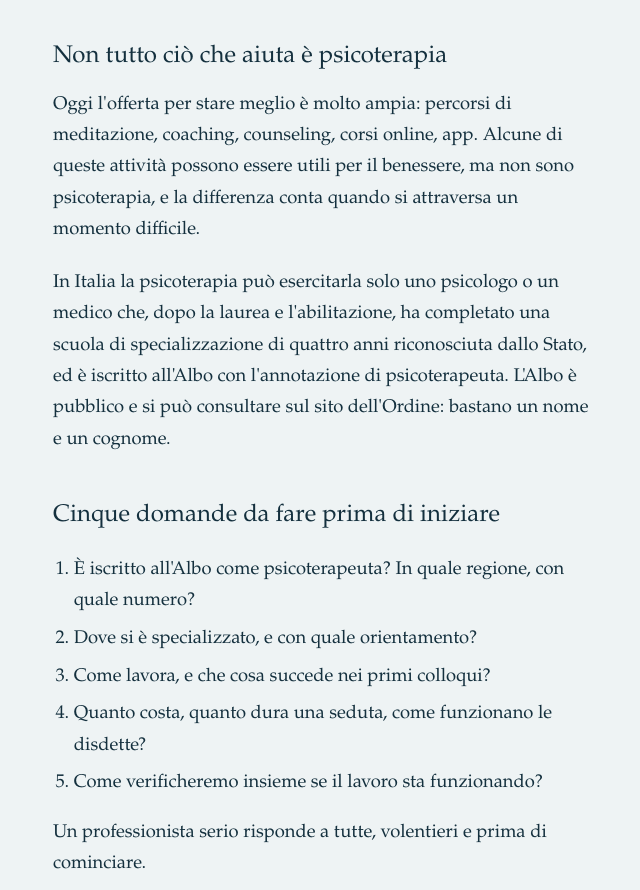
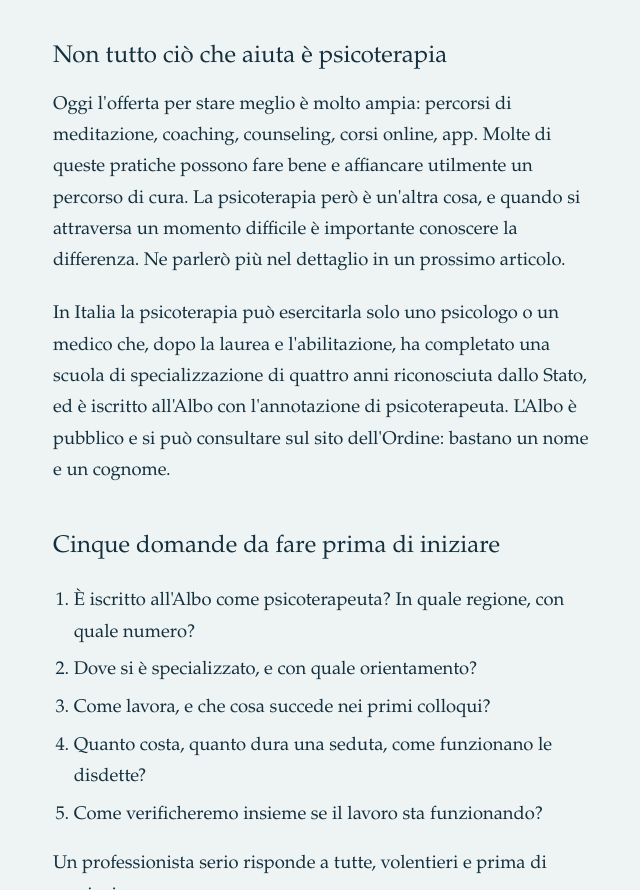
Before and after one commit to albertodelduca/albertodelduca.it., a plain HTML site: page articoli/psicoterapia-efficacia-come-verificarla.html in a window 1280 px wide. Shown: the part 1069-1959 px from the top of the page, without its empty margins (251-891 px from the left). Drawn offline with Linux system fonts and the light colour scheme.

Commit message:
Articolo efficacia: paragrafo sulle altre pratiche più morbido
Co-Authored-By: Claude Opus 5.5 <noreply@anthropic.com>
Claude-Session: https://claude.ai/code/session_017fxdPuEaTj1bzgDhcZWAch

```diff
--- a/articoli/psicoterapia-efficacia-come-verificarla.html
+++ b/articoli/psicoterapia-efficacia-come-verificarla.html
@@ -87,7 +87,7 @@
       <p>Ma la ricerca dice anche un'altra cosa, meno nota: non tutte le esperienze terapeutiche vanno bene. Una piccola parte delle persone, negli studi tra il 5 e il 10 per cento, finisce un percorso stando peggio di prima. E i terapeuti, me compreso, tendono a sopravvalutare i propri risultati. Per questo credo che la domanda «funziona?» non vada fatta una volta sola, all'inizio, ma ripetuta lungo la strada.</p>
 
       <h2>Non tutto ciò che aiuta è psicoterapia</h2>
-      <p>Oggi l'offerta per stare meglio è molto ampia: percorsi di meditazione, coaching, counseling, corsi online, app. Alcune di queste attività possono essere utili per il benessere, ma non sono psicoterapia, e la differenza conta quando si attraversa un momento difficile.</p>
+      <p>Oggi l'offerta per stare meglio è molto ampia: percorsi di meditazione, coaching, counseling, corsi online, app. Molte di queste pratiche possono fare bene e affiancare utilmente un percorso di cura. La psicoterapia però è un'altra cosa, e quando si attraversa un momento difficile è importante conoscere la differenza. Ne parlerò più nel dettaglio in un prossimo articolo.</p>
       <p>In Italia la psicoterapia può esercitarla solo uno psicologo o un medico che, dopo la laurea e l'abilitazione, ha completato una scuola di specializzazione di quattro anni riconosciuta dallo Stato, ed è iscritto all'Albo con l'annotazione di psicoterapeuta. L'Albo è pubblico e si può consultare sul sito dell'Ordine: bastano un nome e un cognome.</p>
 
       <h2>Cinque domande da fare prima di iniziare</h2>
```
